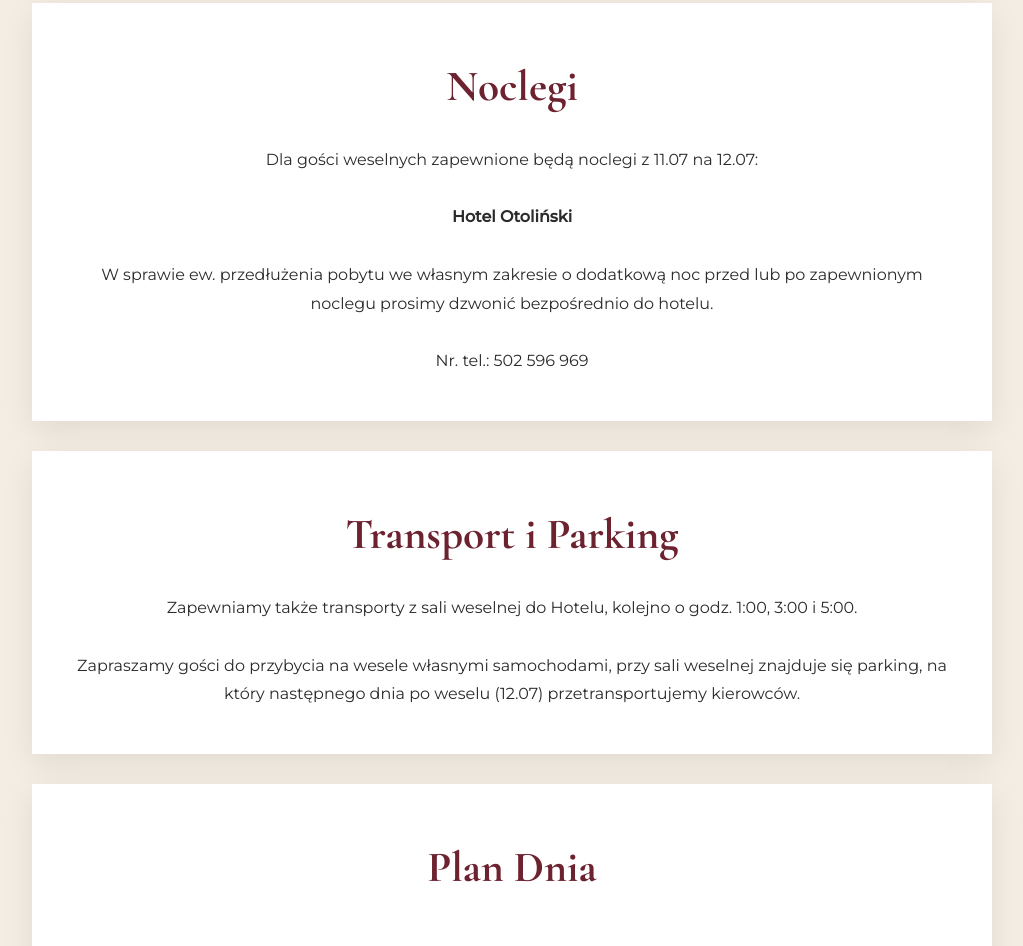
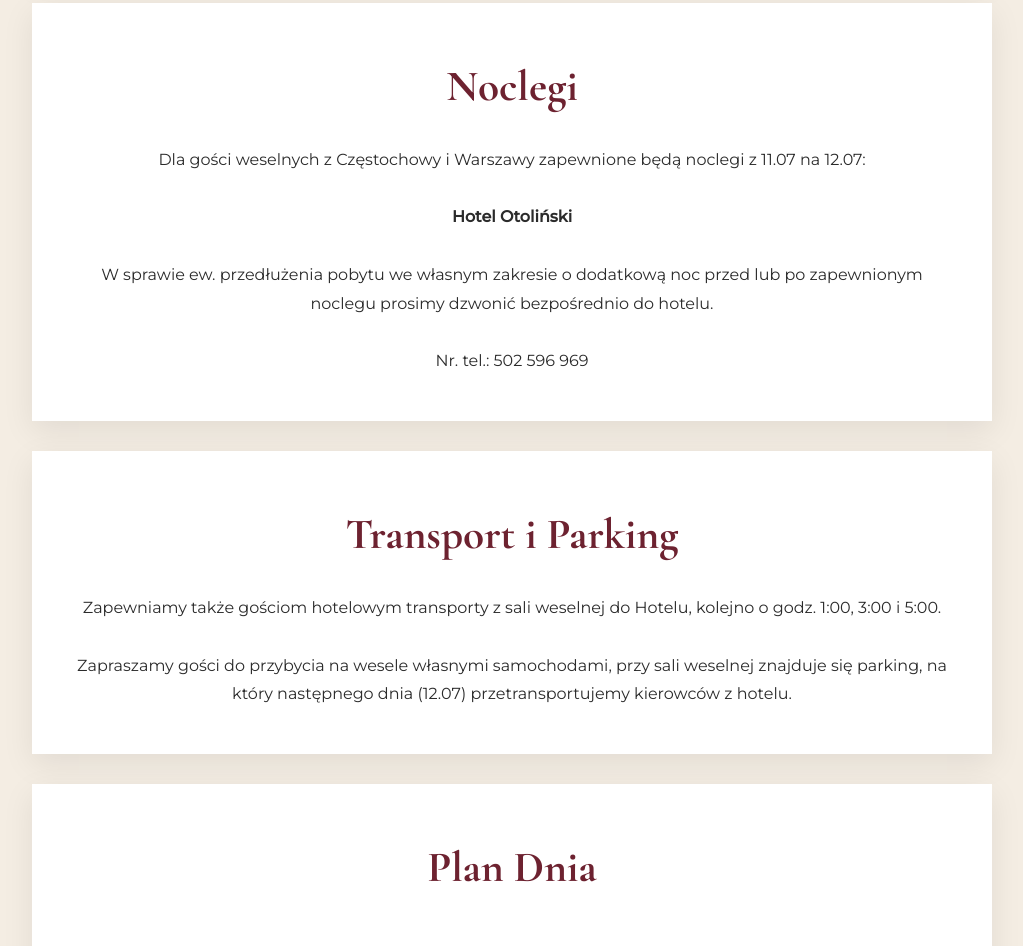
Before and after one commit to justynaipiotr/wesele, a plain HTML site: page index.html in a window 1280 px wide. Shown: the part 1658-2604 px from the top of the page, without its empty margins (128-1151 px from the left). Drawn offline with nearby package versions, Linux system fonts and the light colour scheme.

Commit message:
Update index.html

```diff
--- a/index.html
+++ b/index.html
@@ -137,7 +137,7 @@ Chudzyno 47, 09-210 Chudzyno
 <section class="section center">
 <h2>Noclegi</h2>
 
-<p>Dla gości weselnych zapewnione będą noclegi z 11.07 na 12.07:</p><br>
+<p>Dla gości weselnych z Częstochowy i Warszawy zapewnione będą noclegi z 11.07 na 12.07:</p><br>
 
 <p><strong>Hotel Otoliński</strong></p><br>
 
@@ -149,9 +149,9 @@ Chudzyno 47, 09-210 Chudzyno
 <section class="section center">
 <h2>Transport i Parking</h2>
 
-<p>Zapewniamy także transporty z sali weselnej do Hotelu, kolejno o godz. 1:00, 3:00 i 5:00.</p><br>
+<p>Zapewniamy także gościom hotelowym transporty z sali weselnej do Hotelu, kolejno o godz. 1:00, 3:00 i 5:00.</p><br>
 
-<p>Zapraszamy gości do przybycia na wesele własnymi samochodami, przy sali weselnej znajduje się parking, na który następnego dnia po weselu (12.07) przetransportujemy kierowców.</p>
+<p>Zapraszamy gości do przybycia na wesele własnymi samochodami, przy sali weselnej znajduje się parking, na który następnego dnia (12.07) przetransportujemy kierowców z hotelu.</p>
 </section>
 
 <section class="section center">
```
